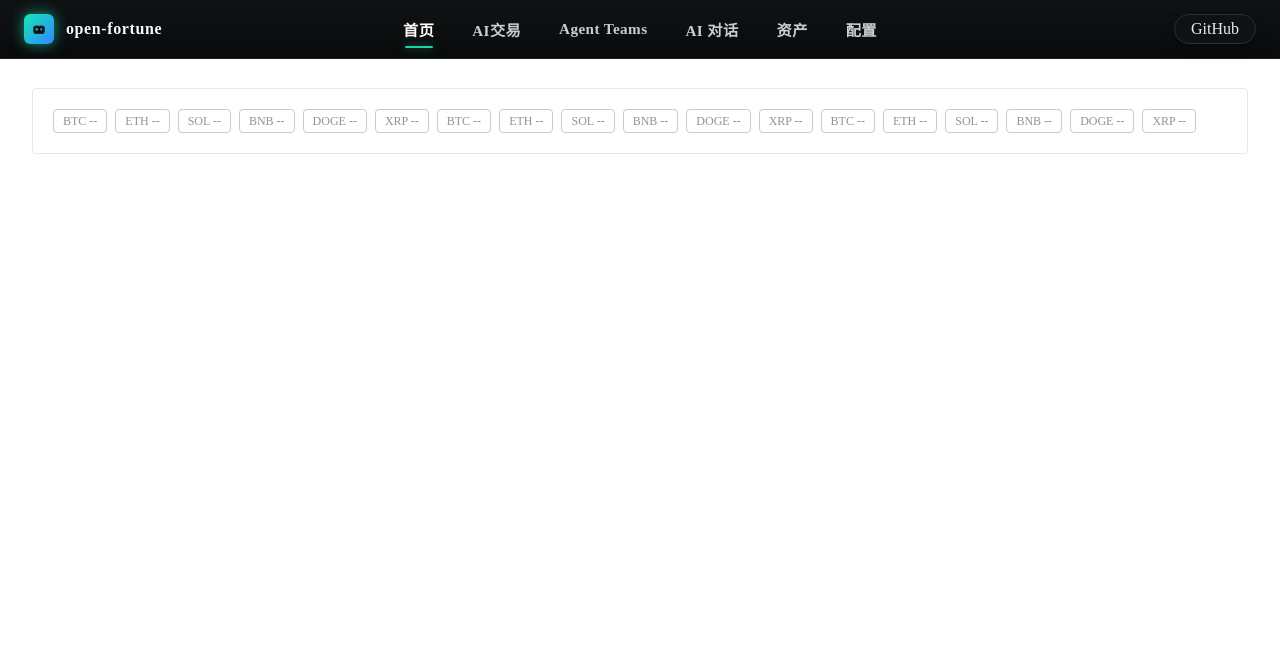
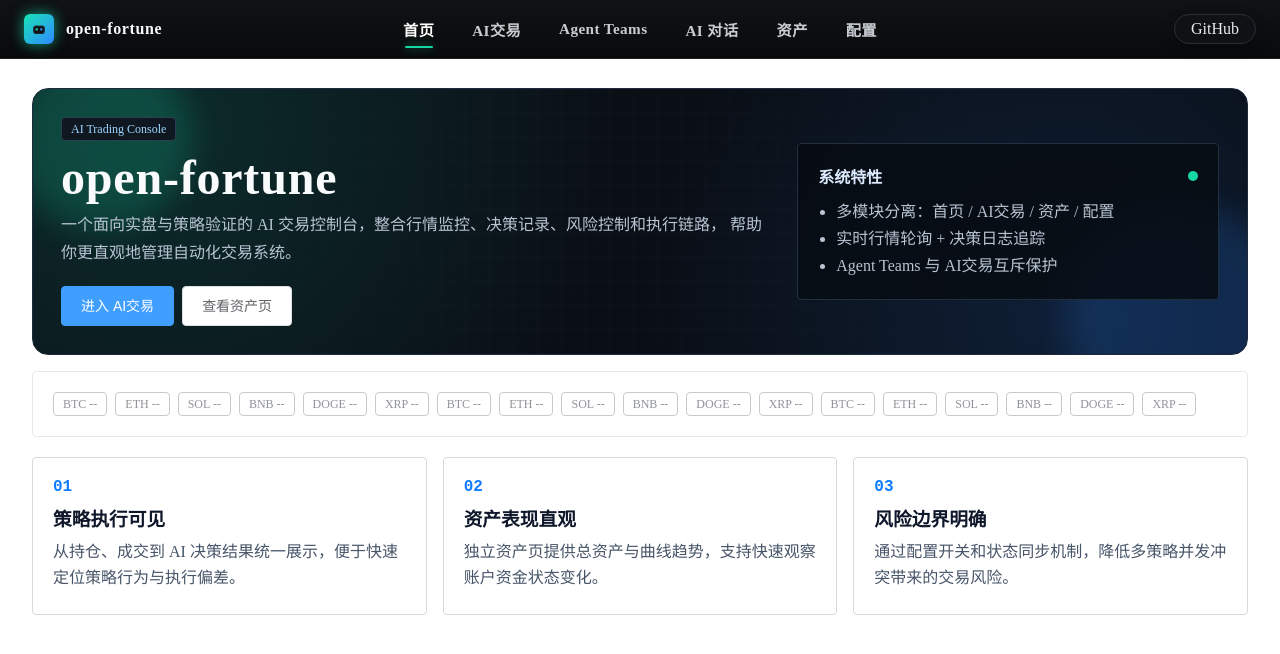
Before and after one commit to Ciciella/open-fortune, a Vue app in the folder web/: page / in a window 1280 px wide. Shown: the top 654 px of the page. Built offline with nearby package versions, Linux system fonts and the light colour scheme; no server answers.

Commit message:
加入首页价绍

```diff
--- a/web/src/pages/HomePage.vue
+++ b/web/src/pages/HomePage.vue
@@ -2,7 +2,73 @@
   <el-container class="home-page">
     <el-main>
       <el-space direction="vertical" size="large" fill>
+        <section class="hero">
+          <div class="hero-glow hero-glow-a" />
+          <div class="hero-glow hero-glow-b" />
+          <div class="hero-grid" />
+
+          <el-row :gutter="20" align="middle">
+            <el-col :xs="24" :lg="15">
+              <div class="hero-content">
+                <el-tag effect="dark" class="hero-tag">AI Trading Console</el-tag>
+                <h1 class="hero-title">open-fortune</h1>
+                <p class="hero-subtitle">
+                  一个面向实盘与策略验证的 AI 交易控制台，整合行情监控、决策记录、风险控制和执行链路，
+                  帮助你更直观地管理自动化交易系统。
+                </p>
+                <el-space wrap>
+                  <router-link to="/trade" class="hero-link">
+                    <el-button type="primary" size="large">进入 AI交易</el-button>
+                  </router-link>
+                  <router-link to="/assets" class="hero-link">
+                    <el-button size="large" plain>查看资产页</el-button>
+                  </router-link>
+                </el-space>
+              </div>
+            </el-col>
+            <el-col :xs="24" :lg="9">
+              <el-card shadow="hover" class="hero-status-card">
+                <div class="status-head">
+                  <span class="status-title">系统特性</span>
+                  <span class="pulse-dot" />
+                </div>
+                <ul class="status-list">
+                  <li>多模块分离：首页 / AI交易 / 资产 / 配置</li>
+                  <li>实时行情轮询 + 决策日志追踪</li>
+                  <li>Agent Teams 与 AI交易互斥保护</li>
+                </ul>
+              </el-card>
+            </el-col>
+          </el-row>
+        </section>
+
         <TickerBar :symbols="tickerSymbols" :prices="prices" />
+
+        <section class="feature-section">
+          <el-row :gutter="16">
+            <el-col :xs="24" :md="8">
+              <el-card shadow="hover" class="feature-card">
+                <div class="feature-icon">01</div>
+                <h3>策略执行可见</h3>
+                <p>从持仓、成交到 AI 决策结果统一展示，便于快速定位策略行为与执行偏差。</p>
+              </el-card>
+            </el-col>
+            <el-col :xs="24" :md="8">
+              <el-card shadow="hover" class="feature-card">
+                <div class="feature-icon">02</div>
+                <h3>资产表现直观</h3>
+                <p>独立资产页提供总资产与曲线趋势，支持快速观察账户资金状态变化。</p>
+              </el-card>
+            </el-col>
+            <el-col :xs="24" :md="8">
+              <el-card shadow="hover" class="feature-card">
+                <div class="feature-icon">03</div>
+                <h3>风险边界明确</h3>
+                <p>通过配置开关和状态同步机制，降低多策略并发冲突带来的交易风险。</p>
+              </el-card>
+            </el-col>
+          </el-row>
+        </section>
       </el-space>
     </el-main>
   </el-container>
@@ -57,4 +123,183 @@ onBeforeUnmount(() => {
 .home-page :deep(.el-space--vertical) {
   align-items: stretch;
 }
+
+.hero {
+  position: relative;
+  overflow: hidden;
+  border: 1px solid #1e293b;
+  border-radius: 16px;
+  padding: 28px;
+  background: radial-gradient(circle at 10% 15%, rgba(23, 214, 166, 0.14), transparent 42%),
+    radial-gradient(circle at 85% 85%, rgba(47, 137, 255, 0.14), transparent 40%),
+    linear-gradient(145deg, #0b1017 0%, #090d14 100%);
+}
+
+.hero-grid {
+  position: absolute;
+  inset: 0;
+  opacity: 0.2;
+  background-image: linear-gradient(rgba(74, 85, 104, 0.35) 1px, transparent 1px),
+    linear-gradient(90deg, rgba(74, 85, 104, 0.35) 1px, transparent 1px);
+  background-size: 24px 24px;
+  mask-image: radial-gradient(circle at center, black 25%, transparent 85%);
+  pointer-events: none;
+}
+
+.hero-glow {
+  position: absolute;
+  border-radius: 999px;
+  filter: blur(16px);
+  opacity: 0.7;
+  animation: floatGlow 6s ease-in-out infinite;
+}
+
+.hero-glow-a {
+  width: 180px;
+  height: 180px;
+  background: rgba(23, 214, 166, 0.28);
+  top: -42px;
+  left: -22px;
+}
+
+.hero-glow-b {
+  width: 220px;
+  height: 220px;
+  background: rgba(47, 137, 255, 0.25);
+  right: -44px;
+  bottom: -66px;
+  animation-delay: 1.2s;
+}
+
+.hero-content {
+  position: relative;
+  z-index: 1;
+}
+
+.hero-tag {
+  background: #0f1720;
+  border-color: #2c3f52;
+  color: #9fd7ff;
+}
+
+.hero-title {
+  margin: 12px 0 8px;
+  color: #f8fafc;
+  font-size: clamp(32px, 4vw, 48px);
+  line-height: 1.05;
+  letter-spacing: 0.8px;
+}
+
+.hero-subtitle {
+  margin: 0 0 20px;
+  color: #b9c5d3;
+  max-width: 720px;
+  line-height: 1.7;
+}
+
+.hero-link {
+  text-decoration: none;
+}
+
+.hero-status-card {
+  position: relative;
+  z-index: 1;
+  border: 1px solid #213041;
+  background: rgba(8, 12, 18, 0.85);
+}
+
+.status-head {
+  display: flex;
+  justify-content: space-between;
+  align-items: center;
+  margin-bottom: 10px;
+}
+
+.status-title {
+  font-weight: 700;
+  color: #dbeafe;
+}
+
+.pulse-dot {
+  width: 10px;
+  height: 10px;
+  border-radius: 999px;
+  background: #17d6a6;
+  box-shadow: 0 0 0 0 rgba(23, 214, 166, 0.7);
+  animation: pulse 1.8s infinite;
+}
+
+.status-list {
+  margin: 0;
+  padding-left: 18px;
+  color: #b9c5d3;
+  line-height: 1.7;
+}
+
+.feature-section {
+  margin-top: 4px;
+}
+
+.feature-card {
+  height: 100%;
+  border: 1px solid #d5d9df;
+  transition: transform 0.22s ease, box-shadow 0.22s ease;
+}
+
+.feature-card:hover {
+  transform: translateY(-4px);
+  box-shadow: 0 16px 30px rgba(15, 23, 42, 0.12);
+}
+
+.feature-icon {
+  font-family: "JetBrains Mono", monospace;
+  font-weight: 700;
+  color: #0f7bff;
+  margin-bottom: 8px;
+}
+
+.feature-card h3 {
+  margin: 0 0 8px;
+  color: #0f172a;
+}
+
+.feature-card p {
+  margin: 0;
+  color: #475569;
+  line-height: 1.65;
+}
+
+@keyframes pulse {
+  0% {
+    box-shadow: 0 0 0 0 rgba(23, 214, 166, 0.7);
+  }
+  70% {
+    box-shadow: 0 0 0 9px rgba(23, 214, 166, 0);
+  }
+  100% {
+    box-shadow: 0 0 0 0 rgba(23, 214, 166, 0);
+  }
+}
+
+@keyframes floatGlow {
+  0% {
+    transform: translateY(0) scale(1);
+  }
+  50% {
+    transform: translateY(10px) scale(1.06);
+  }
+  100% {
+    transform: translateY(0) scale(1);
+  }
+}
+
+@media (max-width: 768px) {
+  .hero {
+    padding: 20px;
+  }
+
+  .hero-subtitle {
+    font-size: 14px;
+  }
+}
 </style>
```
